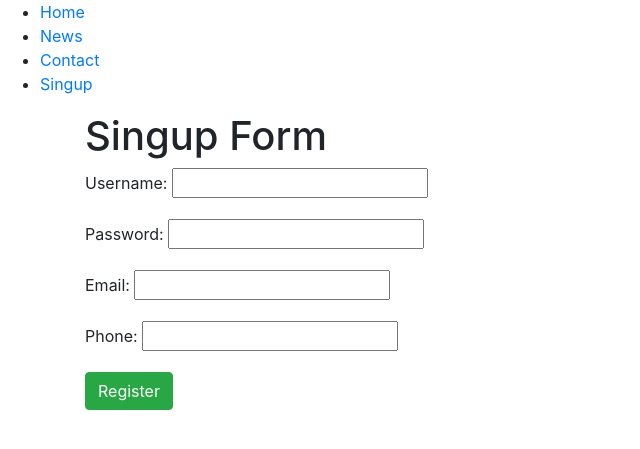
After one commit to PawelDabala/Django-Full-Course-2020, a Django app: page /singup/ in a window 1280 px wide. The commit adds this page. Shown: the top 449 px of the page, without its empty margins (0-640 px from the left). Run offline with Django 3.2, Linux system fonts and the light colour scheme; some libraries are stand-ins or nearby versions.

Commit message:
forms continue 212:08

```diff
--- a/TestPro/NewsApp/admin.py
+++ b/TestPro/NewsApp/admin.py
@@ -1,6 +1,7 @@
 from django.contrib import admin
-from .models import News, SportNews
+from .models import News, SportNews, RegistrationData
 
 # Register your models here.
 admin.site.register(News)
 admin.site.register(SportNews)
+admin.site.register(RegistrationData)
--- /dev/null
+++ b/TestPro/NewsApp/forms.py
@@ -0,0 +1,8 @@
+from django import forms
+
+
+class RegistrationForm(forms.Form):
+    username = forms.CharField(max_length=100)
+    password = forms.CharField(max_length=100)
+    email = forms.CharField(max_length=100)
+    phone = forms.CharField(max_length=100)
--- a/TestPro/NewsApp/templates/navbar.html
+++ b/TestPro/NewsApp/templates/navbar.html
@@ -3,5 +3,6 @@
         <li><a href="{% url 'home' %}">Home</a></li>
         <li><a href="{% url 'news' %}">News</a></li>
         <li><a href="{% url 'contact'%}">Contact</a></li>
+        <li><a href="{% url 'register'%}">Singup</a></li>
     </ul>
 </nav>
--- /dev/null
+++ b/TestPro/NewsApp/templates/singup.html
@@ -0,0 +1,16 @@
+{% extends 'base.html' %}
+
+{% block title%} News {% endblock %}
+
+{% block body %}
+
+<div class="container">
+    <h1>Singup Form</h1>
+    <form action="{% url 'addUser' %}" method="post">
+        {% csrf_token %}
+        {{ form.as_p }}
+        <input type="submit" value="Register" class="btn btn-success">
+    </form>
+
+</div>
+{% endblock %}
--- a/TestPro/NewsApp/urls.py
+++ b/TestPro/NewsApp/urls.py
@@ -1,11 +1,13 @@
 
 
 from django.urls import path
-from .views import NewsP, Contact, Home, NewsDate
+from .views import NewsP, Contact, Home, NewsDate, Register, addUser
 
 urlpatterns = [
     path('', Home, name='home'),
     path('news/', NewsP, name='news'),
     path('contact/', Contact, name='contact'),
-    path('newsdate/<int:year>', NewsDate, name='newsdate')
+    path('newsdate/<int:year>', NewsDate, name='newsdate'),
+    path('singup/', Register, name='register'),
+    path('addUser', addUser, name='addUser')
 ]
--- a/TestPro/NewsApp/views.py
+++ b/TestPro/NewsApp/views.py
@@ -1,5 +1,6 @@
-from django.shortcuts import render, HttpResponse
-from .models import News, SportNews
+from django.shortcuts import render, HttpResponse, redirect
+from .models import News, SportNews, RegistrationData
+from .forms import RegistrationForm
 
 # 138:51
 
@@ -37,3 +38,24 @@ def NewsDate(request, year):
 
 def Contact(request):
     return render(request, 'contact.html')
+
+
+def Register(request):
+    context = {
+        "form": RegistrationForm
+    }
+    return render(request, 'singup.html', context)
+
+
+def addUser(request):
+    form = RegistrationForm(request.POST)
+
+    if form.is_valid():
+        myregister = RegistrationData(username=form.cleaned_data['username'],
+                                      password=form.cleaned_data['password'],
+                                      email=form.cleaned_data['email'],
+                                      phone=form.cleaned_data['phone']
+                                      )
+        myregister.save()
+
+    return redirect('home')
```
Also changed, not shown: TestPro/NewsApp/models.py (+10 -0 lines), TestPro/NewsApp/migrations/0004_auto_20200126_2228.py (added).
